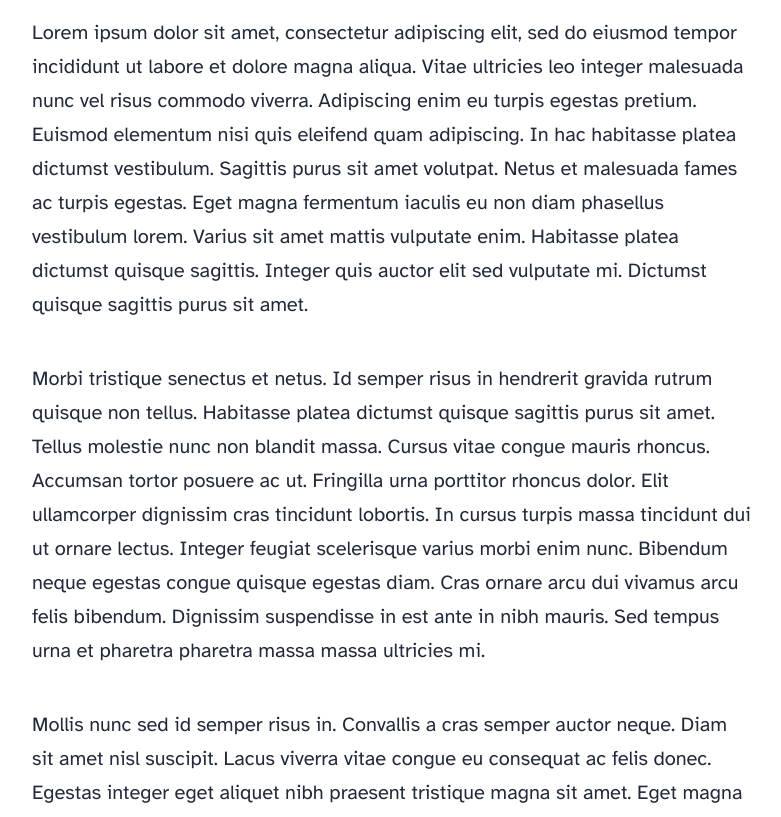
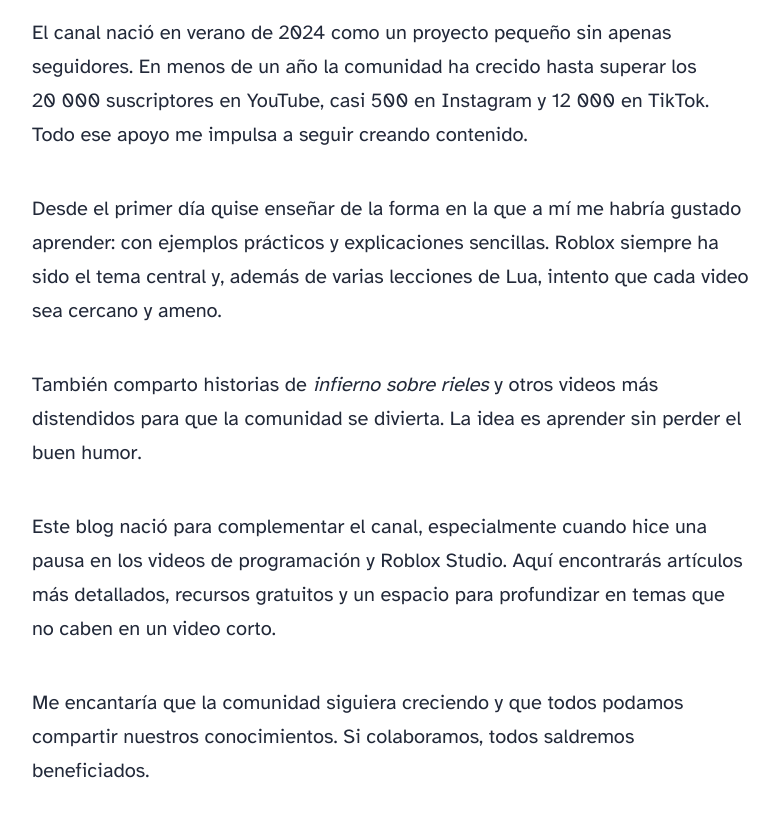
Before and after one commit to abdedarghal111/un-blog, an Astro site: page /about in a window 1280 px wide. Shown: the part 952-1769 px from the top of the page, without its empty margins (248-1029 px from the left). Built offline with nearby package versions, Linux system fonts and the light colour scheme; Astro itself is replaced by a stand-in of ours.

Commit message:
Amplia la descripción en Sobre el canal

```diff
--- a/src/pages/about.astro
+++ b/src/pages/about.astro
@@ -4,60 +4,32 @@ import AboutHeroImage from '/src/assets/blog-placeholder-about.png';
 ---
 
 <Layout
-	title="About Me"
-	description="Lorem ipsum dolor sit amet"
-	pubDate={new Date('August 08 2021')}
+        title="Sobre el canal"
+        description="Breve resumen de la comunidad y su propósito"
+        pubDate={new Date('July 16 2025')}
         heroImage={AboutHeroImage}
 >
         <p>
-		Lorem ipsum dolor sit amet, consectetur adipiscing elit, sed do eiusmod tempor incididunt ut
-		labore et dolore magna aliqua. Vitae ultricies leo integer malesuada nunc vel risus commodo
-		viverra. Adipiscing enim eu turpis egestas pretium. Euismod elementum nisi quis eleifend quam
-		adipiscing. In hac habitasse platea dictumst vestibulum. Sagittis purus sit amet volutpat. Netus
-		et malesuada fames ac turpis egestas. Eget magna fermentum iaculis eu non diam phasellus
-		vestibulum lorem. Varius sit amet mattis vulputate enim. Habitasse platea dictumst quisque
-		sagittis. Integer quis auctor elit sed vulputate mi. Dictumst quisque sagittis purus sit amet.
+                El canal nació en verano de 2024 como un proyecto pequeño sin apenas seguidores. En menos de un año la comunidad ha crecido hasta superar los 20&nbsp;000 suscriptores en YouTube, casi 500 en Instagram y 12&nbsp;000 en TikTok. Todo ese apoyo me impulsa a seguir creando contenido.
         </p>
 
         <p>
-		Morbi tristique senectus et netus. Id semper risus in hendrerit gravida rutrum quisque non
-		tellus. Habitasse platea dictumst quisque sagittis purus sit amet. Tellus molestie nunc non
-		blandit massa. Cursus vitae congue mauris rhoncus. Accumsan tortor posuere ac ut. Fringilla urna
-		porttitor rhoncus dolor. Elit ullamcorper dignissim cras tincidunt lobortis. In cursus turpis
-		massa tincidunt dui ut ornare lectus. Integer feugiat scelerisque varius morbi enim nunc.
-		Bibendum neque egestas congue quisque egestas diam. Cras ornare arcu dui vivamus arcu felis
-		bibendum. Dignissim suspendisse in est ante in nibh mauris. Sed tempus urna et pharetra pharetra
-		massa massa ultricies mi.
+                Desde el primer día quise enseñar de la forma en la que a mí me habría gustado aprender: con ejemplos prácticos y explicaciones sencillas. Roblox siempre ha sido el tema central y, además de varias lecciones de Lua, intento que cada video sea cercano y ameno.
         </p>
 
         <p>
-		Mollis nunc sed id semper risus in. Convallis a cras semper auctor neque. Diam sit amet nisl
-		suscipit. Lacus viverra vitae congue eu consequat ac felis donec. Egestas integer eget aliquet
-		nibh praesent tristique magna sit amet. Eget magna fermentum iaculis eu non diam. In vitae
-		turpis massa sed elementum. Tristique et egestas quis ipsum suspendisse ultrices. Eget lorem
-		dolor sed viverra ipsum. Vel turpis nunc eget lorem dolor sed viverra. Posuere ac ut consequat
-		semper viverra nam. Laoreet suspendisse interdum consectetur libero id faucibus. Diam phasellus
-		vestibulum lorem sed risus ultricies tristique. Rhoncus dolor purus non enim praesent elementum
-		facilisis. Ultrices tincidunt arcu non sodales neque. Tempus egestas sed sed risus pretium quam
-		vulputate. Viverra suspendisse potenti nullam ac tortor vitae purus faucibus ornare. Fringilla
-		urna porttitor rhoncus dolor purus non. Amet dictum sit amet justo donec enim.
+                También comparto historias de <em>infierno sobre rieles</em> y otros videos más distendidos para que la comunidad se divierta. La idea es aprender sin perder el buen humor.
         </p>
 
         <p>
-		Mattis ullamcorper velit sed ullamcorper morbi tincidunt. Tortor posuere ac ut consequat semper
-		viverra. Tellus mauris a diam maecenas sed enim ut sem viverra. Venenatis urna cursus eget nunc
-		scelerisque viverra mauris in. Arcu ac tortor dignissim convallis aenean et tortor at. Curabitur
-		gravida arcu ac tortor dignissim convallis aenean et tortor. Egestas tellus rutrum tellus
-		pellentesque eu. Fusce ut placerat orci nulla pellentesque dignissim enim sit amet. Ut enim
-		blandit volutpat maecenas volutpat blandit aliquam etiam. Id donec ultrices tincidunt arcu. Id
-		cursus metus aliquam eleifend mi.
+                Este blog nació para complementar el canal, especialmente cuando hice una pausa en los videos de programación y Roblox Studio. Aquí encontrarás artículos más detallados, recursos gratuitos y un espacio para profundizar en temas que no caben en un video corto.
         </p>
 
         <p>
-		Tempus quam pellentesque nec nam aliquam sem. Risus at ultrices mi tempus imperdiet. Id porta
-		nibh venenatis cras sed felis eget velit. Ipsum a arcu cursus vitae. Facilisis magna etiam
-		tempor orci eu lobortis elementum. Tincidunt dui ut ornare lectus sit. Quisque non tellus orci
-		ac. Blandit libero volutpat sed cras. Nec tincidunt praesent semper feugiat nibh sed pulvinar
-		proin gravida. Egestas integer eget aliquet nibh praesent tristique magna.
+                Me encantaría que la comunidad siguiera creciendo y que todos podamos compartir nuestros conocimientos. Si colaboramos, todos saldremos beneficiados.
+        </p>
+
+        <p>
+                Me hace mucha ilusión continuar ofreciendo todo esto y ver cómo juntos construimos un lugar donde aprender y pasar un buen rato.
         </p>
 </Layout>
```
Lines whose indentation alone changed are shown as unchanged.
